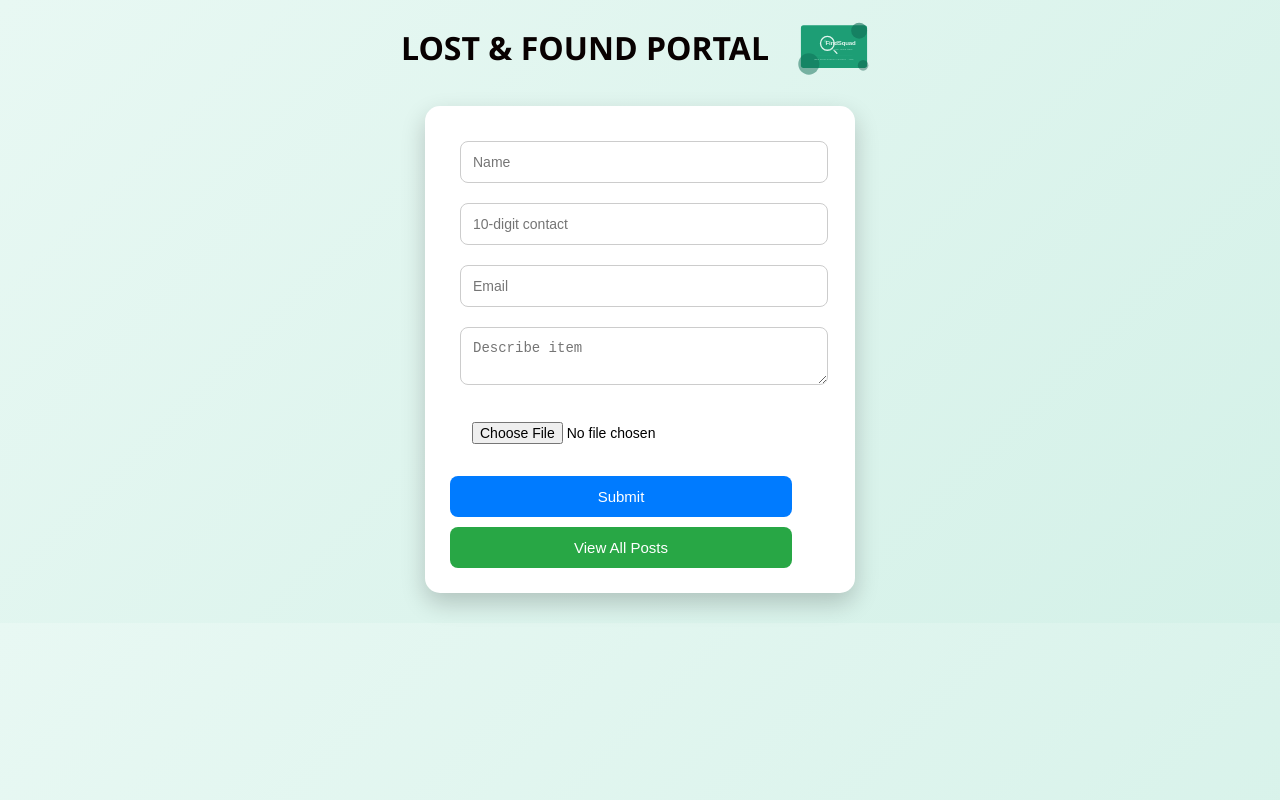
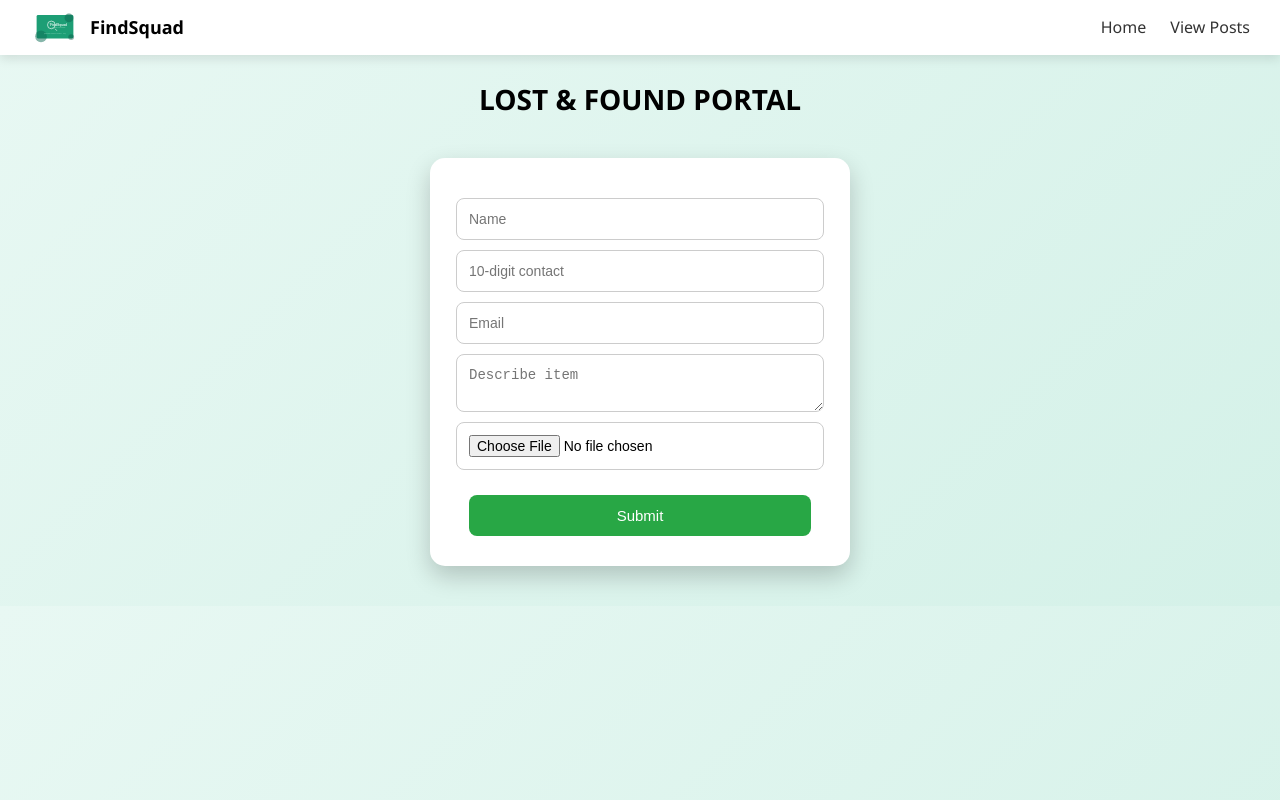
Before and after one commit to nimisha-g007/Capstone-Project-, a plain HTML site: page index.html in a window 1280 px wide. Drawn offline with Linux system fonts and the light colour scheme.

Commit message:
Final capstone project upload

```diff
--- a/index.html
+++ b/index.html
@@ -6,128 +6,165 @@
 <style>
 body {
     font-family: 'Segoe UI', sans-serif;
-    /* background: linear-gradient(135deg, #74ebd5, #acb6e5); */
     background: linear-gradient(135deg, #e8f8f3, #d4f1e8);
     margin: 0;
-    padding: 0;
 }
 
+/* 🔥 NAVBAR */
+.navbar {
+    display: flex;
+    justify-content: space-between;
+    align-items: center;
+    padding: 12px 30px;
+    background: white;
+    box-shadow: 0 4px 10px rgba(0,0,0,0.1);
+}
 
-/* Card container */
-.container {
-    background: white;
-    padding: 25px;
-    width: 380px;
-    margin: 30px auto;
-    border-radius: 15px;
-    box-shadow: 0 10px 25px rgba(0,0,0,0.2);
+.nav-left {
+    display: flex;
+    align-items: center;
+    gap: 10px;
+}
+
+.nav-left img {
+    width: 50px;
+    border-radius: 8px;
+    cursor: zoom-in;
     transition: 0.3s;
 }
 
-.container:hover {
-    transform: translateY(-5px);
+.nav-left img:hover {
+    transform: scale(1.1);
+}
+
+.nav-left span {
+    font-weight: bold;
+    font-size: 18px;
+}
+
+.nav-links a {
+    margin-left: 20px;
+    text-decoration: none;
+    color: #333;
+    font-weight: 500;
+    transition: 0.3s;
+}
+
+.nav-links a:hover {
+    color: #007BFF;
+}
+
+/* Title */
+.title {
+    text-align: center;
+    margin-top: 25px;
+    font-size: 28px;
+}
+
+/* Container */
+.container {
+    background: white;
+    padding: 30px 20px;
+    width: 380px;
+    margin: 40px auto;
+    border-radius: 15px;
+    box-shadow: 0 10px 25px rgba(0,0,0,0.2);
+    text-align: center;
 }
 
 /* Inputs */
 input, textarea {
     width: 90%;
     padding: 12px;
-    margin: 10px;
+    margin: 10px auto;
+    display: block;
     border-radius: 8px;
     border: 1px solid #ccc;
-    outline: none;
-    transition: 0.2s;
     font-size: 14px;
 }
 
 input:focus, textarea:focus {
-    border-color: #007BFF;
-    box-shadow: 0 0 5px rgba(0,123,255,0.5);
+    border-color: #28a745;
+    box-shadow: 0 0 5px rgba(40,167,69,0.5);
 }
 
-/* Buttons */
+/* ✅ GREEN SUBMIT BUTTON */
 button {
     padding: 12px;
     width: 90%;
     border-radius: 8px;
     border: none;
     cursor: pointer;
+    margin-top: 15px;
     font-size: 15px;
-    margin-top: 10px;
+    background: #28a745;
+    color: white;
     transition: 0.3s;
 }
 
-/* Submit button */
-button:first-of-type {
-    background: #007BFF;
-    color: white;
-}
-
-button:first-of-type:hover {
-    background: #0056b3;
-}
-
-/* Navigation button */
-.nav-btn {
-    background: #28a745;
-    color: white;
-}
-
-.nav-btn:hover {
+button:hover {
     background: #1e7e34;
 }
 
-/* File input styling */
-input[type="file"] {
-    border: none;
+/* 🔥 LIGHTBOX */
+#lightbox {
+    position: fixed;
+    top: 0;
+    left: 0;
+    width: 100%;
+    height: 100%;
+    background: rgba(0,0,0,0.85);
+    display: flex;
+    justify-content: center;
+    align-items: center;
+    opacity: 0;
+    pointer-events: none;
+    transition: 0.3s;
 }
 
-/* Small screen responsive */
+#lightbox.active {
+    opacity: 1;
+    pointer-events: auto;
+}
+
+#lightbox img {
+    max-width: 80%;
+    max-height: 80%;
+    border-radius: 12px;
+    transform: scale(0.7);
+    transition: 0.3s;
+}
+
+#lightbox.active img {
+    transform: scale(1);
+}
+
+/* Responsive */
 @media (max-width: 400px) {
     .container {
         width: 90%;
     }
 }
-
-/* Header layout */
-.header {
-    display: flex;
-    justify-content: center;
-    align-items: center;
-    gap: 20px;
-    margin-top: 20px;
-}
-
-/* Heading style */
-.header h1 {
-    color: rgb(8, 1, 1);
-    font-size: 32px;
-    margin: 0;
-}
-
-/* Image beside heading */
-.header img {
-    width: 90px;
-    border-radius: 10px;
-    transition: 0.3s;
-}
-
-/* Hover effect */
-.header img:hover {
-    transform: scale(1.1);
-}
 </style>
 </head>
 
 <body>
-<div class="header">
-    <h1>LOST & FOUND PORTAL</h1>
-    <img src="findsquad_logo.svg" alt="Logo">
+
+<!-- NAVBAR -->
+<div class="navbar">
+    <div class="nav-left">
+        <img src="findsquad_logo.svg" id="logo">
+        <span>FindSquad</span>
     </div>
 
-<div class="main">
+    <div class="nav-links">
+        <a href="#">Home</a>
+        <a href="posts.html">View Posts</a>
+    </div>
+</div>
 
-    <!-- LEFT SIDE (FORM) -->
+<h1 class="title">LOST & FOUND PORTAL</h1>
+
 <div class="container">
     <input id="name" placeholder="Name">
     <input id="contact" placeholder="10-digit contact">
@@ -136,18 +173,15 @@ input[type="file"] {
     <input type="file" id="image">
 
     <button onclick="createPost()">Submit</button>
-        <br>
-        <button class="nav-btn" onclick="goToPosts()">View All Posts</button>
 </div>
 
+<!-- LIGHTBOX -->
+<div id="lightbox">
+    <img id="lightbox-img">
 </div>
 
 <script>
 let isSubmitting = false;
-
-function goToPosts() {
-    window.location.href = "posts.html";
-}
 
 function isValidPhone(phone) {
     return /^[0-9]{10}$/.test(phone);
@@ -157,6 +191,21 @@ function isValidEmail(email) {
     return /^[^\s@]+@[^\s@]+\.[^\s@]{2,}$/.test(email);
 }
 
+/* 🔥 LOGO ZOOM */
+const logo = document.getElementById("logo");
+const lightbox = document.getElementById("lightbox");
+const lightboxImg = document.getElementById("lightbox-img");
+
+logo.addEventListener("click", () => {
+    lightbox.classList.add("active");
+    lightboxImg.src = logo.src;
+});
+
+lightbox.addEventListener("click", () => {
+    lightbox.classList.remove("active");
+});
+
+/* FORM */
 function createPost() {
     if (isSubmitting) return;
 
@@ -194,29 +243,17 @@ function createPost() {
         })
         .then(res => res.json())
         .then(data => {
-            console.log(data);
             alert("Post Added!");
-
-            document.getElementById("name").value = "";
-            document.getElementById("contact").value = "";
-            document.getElementById("email").value = "";
-            document.getElementById("desc").value = "";
-            document.getElementById("image").value = "";
-
             window.location.href = "posts.html";
         })
-        .catch(err => {
-            console.error(err);
+        .catch(() => {
             alert("Error adding post");
             isSubmitting = false;
         });
     };
 
-    if (file) {
-        reader.readAsDataURL(file);
-    } else {
-        reader.onload();
-    }
+    if (file) reader.readAsDataURL(file);
+    else reader.onload();
 }
 </script>
 
```
Lines whose indentation alone changed are shown as unchanged.
